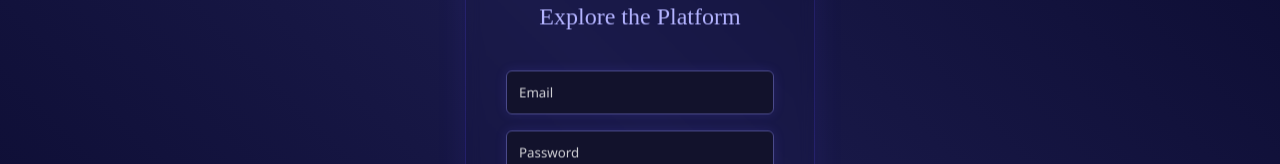
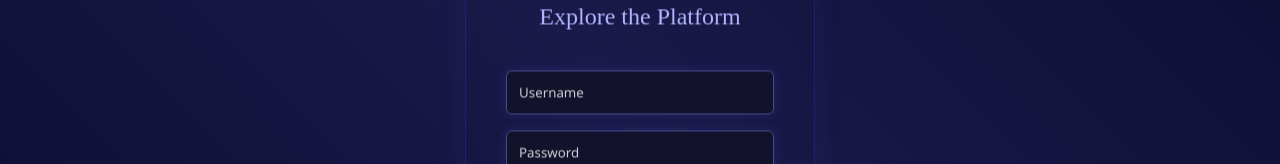
Before and after one commit to Dev-Rishav/Eclipser, a React (Vite) app in the folder client/: page / in a window 1280 px wide. Shown: the part 290-454 px from the top of the page. Built offline with nearby package versions, Linux system fonts and the light colour scheme.

Commit message:
Connect frontend with backend

```diff
--- a/client/src/components/Login.jsx
+++ b/client/src/components/Login.jsx
@@ -3,13 +3,14 @@ import { gsap } from "gsap";
 import { Link } from "react-router-dom";
 import axios from "axios";
 import "../styles/Login.css";
+import { useNavigate} from "react-router-dom";
 
 
 const Login = () => {
   const formRef = useRef(null);
-  const [email, setEmail] = useState("");
+  const [username, setUsername] = useState("");
   const [password, setPassword] = useState("");
-  // const navigate=useNavigate("");
+  const navigate=useNavigate();
 
   // useEffect(() => {
   //   gsap.from(formRef.current, {
@@ -21,14 +22,12 @@ const Login = () => {
   // }, []);
 
   const handleSubmit = async (e) => {
-    console.log("yes");
-
     const id=4; //TODO handle id into the database
     e.preventDefault();
     try {
-      const response = await axios.post("http://localhost:8080/login", { id,email, password });
+      const response = await axios.post("http://localhost:8080/login", { id,username, password });
       console.log("Login successful:", response.data);
-      // navigate('/home')
+      navigate("/home");
     } catch (error) {
       console.error("Login failed:", error);
     }
@@ -41,11 +40,11 @@ const Login = () => {
         <h2 className="eclipser-subtitle">Explore the Platform</h2>
         <form ref={formRef} className="eclipser-form" onSubmit={handleSubmit}>
           <input
-            type="email"
-            placeholder="Email"
+            type="username"
+            placeholder="Username"
             className="eclipser-input"
-            value={email}
-            onChange={(e) => setEmail(e.target.value)}
+            value={username}
+            onChange={(e) => setUsername(e.target.value)}
             required
           />
           <input
```
Also changed, not shown: 2 other files (tests, documents, lock files or other folders).
